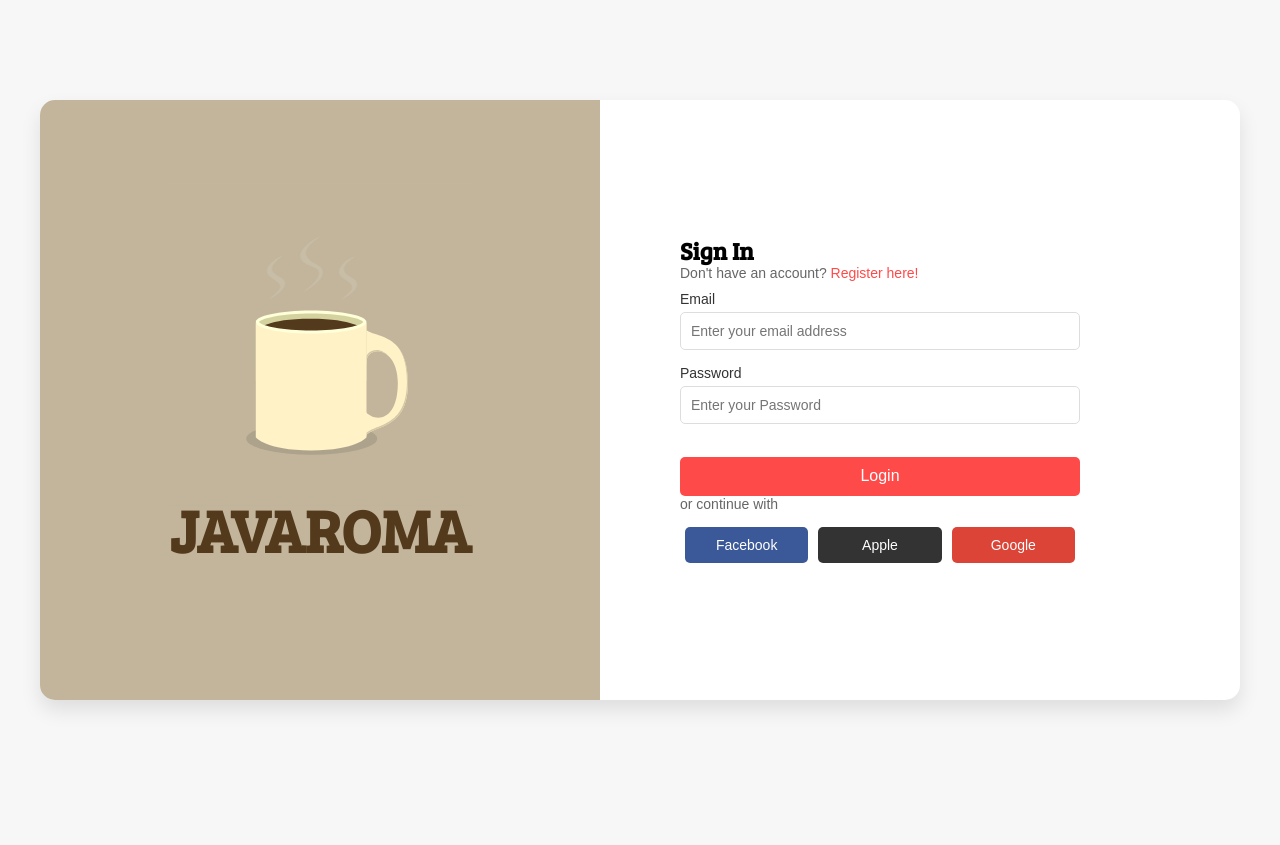
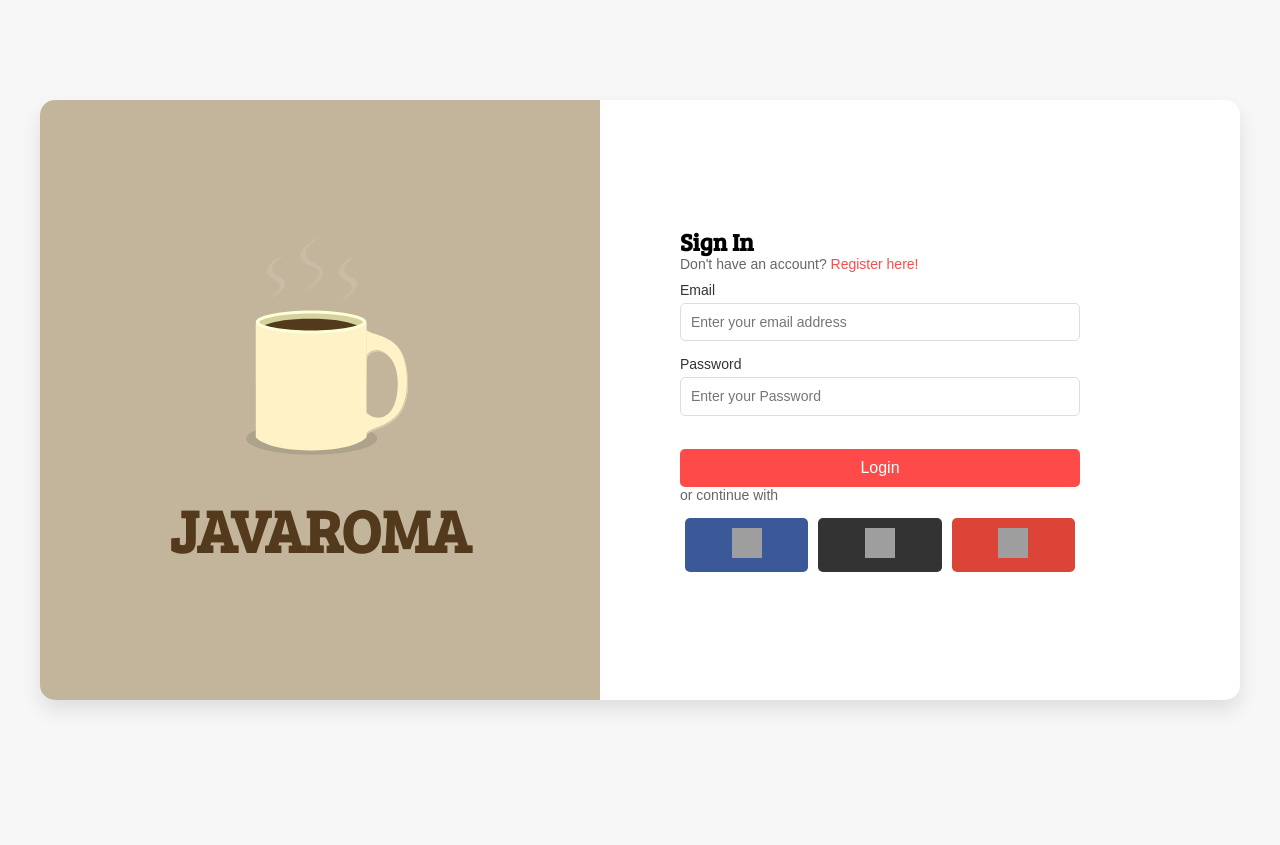
Before and after one commit to AlwinChong02/Javaroma, a PHP site: page /account/index.php in a window 1280 px wide. Run offline with PHP 8.4, Linux system fonts and the light colour scheme; some libraries are stand-ins or nearby versions; grey boxes are pictures that could not be loaded.

Commit message:
add social platform icons

```diff
--- a/account/index.php
+++ b/account/index.php
@@ -102,11 +102,6 @@
                         <label for="password">Password</label>
                         <input type="password" id="password" name="password" placeholder="Enter your Password">
                     </div>
-                    <!-- <div class="remember-me">
-                        <input type="checkbox" id="remember">
-                        <label for="remember">Remember me</label>
-                        <a href="#">Forgot Password?</a>
-                    </div> -->
                     <br>
                     <button type="submit" class="login-btn">Login</button>
                 </form>
@@ -141,7 +136,6 @@
                     if ($result->num_rows > 0) {
                         $row = $result->fetch_assoc();
                         $hashedPassword = $row['password'];
-                        // echo "Hashed password: " . $hashedPassword . "<br>";
 
                         // Verify password
                         if ($hashedPassword === md5($password)) {
@@ -165,8 +159,6 @@
                             echo "Login failed: Invalid password";
 
                         }
-                    } else {
-                        echo "Login failed: User not found";
                     }
                 }
 
@@ -175,9 +167,20 @@
 
                 <p>or continue with</p>
                 <div class="social-login">
-                    <button class="social-btn facebook">Facebook</button>
-                    <button class="social-btn apple">Apple</button>
-                    <button class="social-btn google">Google</button>
+                    <button class="social-btn facebook" onclick="notAvailable()"  >
+                        <img width="30" height="30" src="https://img.icons8.com/ios-glyphs/30/FFFFFF/facebook-f.png" alt="facebook-f"/>
+                    </button>
+                    <button class="social-btn apple" onclick="notAvailable()">
+                        <img width="30" height="30" src="https://img.icons8.com/ios-glyphs/30/FFFFFF/mac-os.png" alt="mac-os"/>
+                </button>
+                    <button class="social-btn google" onclick="notAvailable()">
+                        <img width="30" height="30" src="https://img.icons8.com/ios-glyphs/30/FFFFFF/google-plus.png" alt="google-plus"/>
+                    </button>
+                    <script>
+                        function notAvailable() {
+                            alert("This login is not available at this moment. Please try again later.");
+                        }
+                    </script>
                 </div>
             </div>
         </div>
--- a/account/login.css
+++ b/account/login.css
@@ -142,17 +142,22 @@ p a {
     color: white;
     border-radius: 5px;
     cursor: pointer;
+    text-align: center;
+    justify-content: center;
 }
 
 .facebook {
     background-color: #3b5998;
 
+
 }
 
 .apple {
     background-color: #333;
+    src: url(icon/apple.svg);
 }
 
 .google {
     background-color: #db4437;
+    src: url(icon/google.svg);
 }
```
